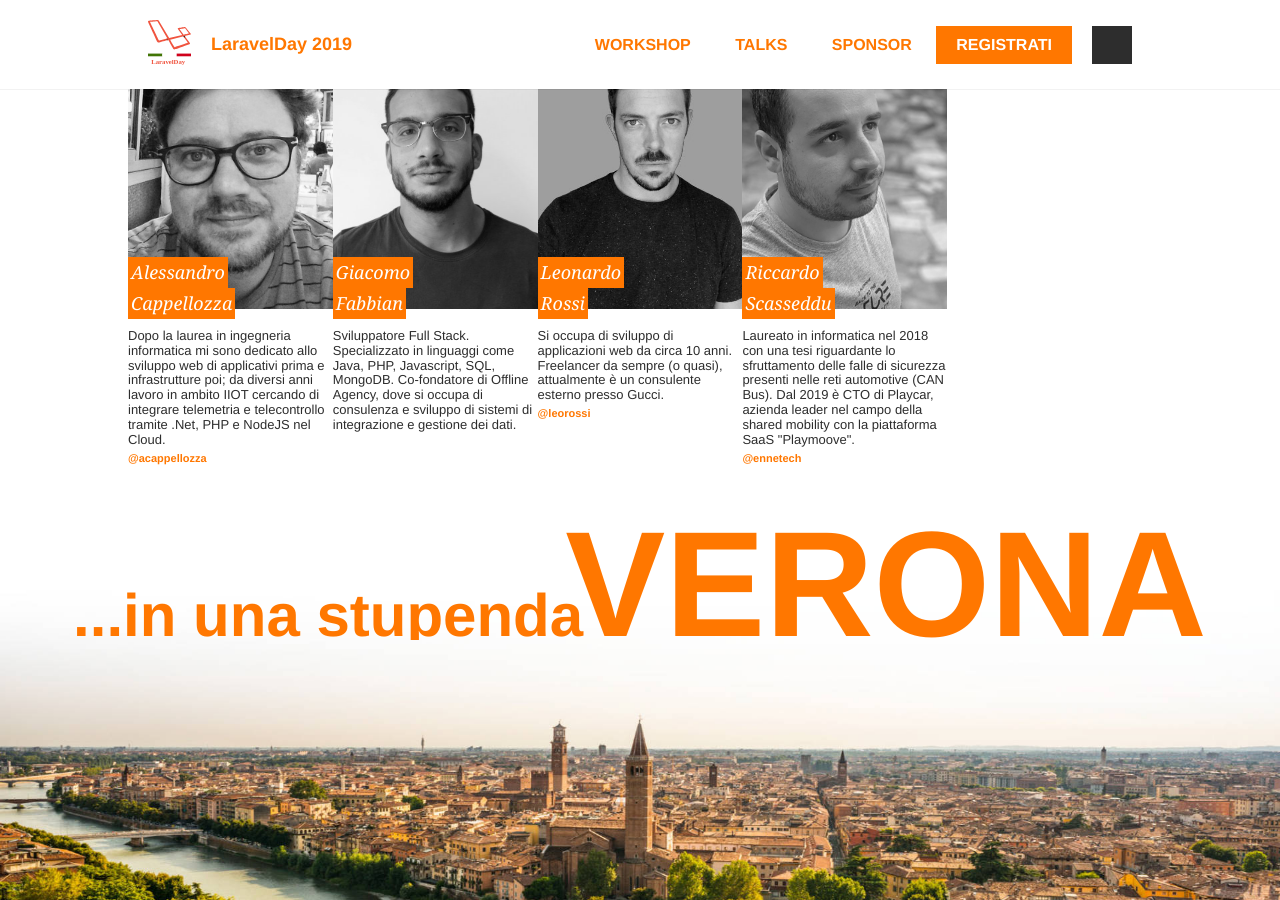
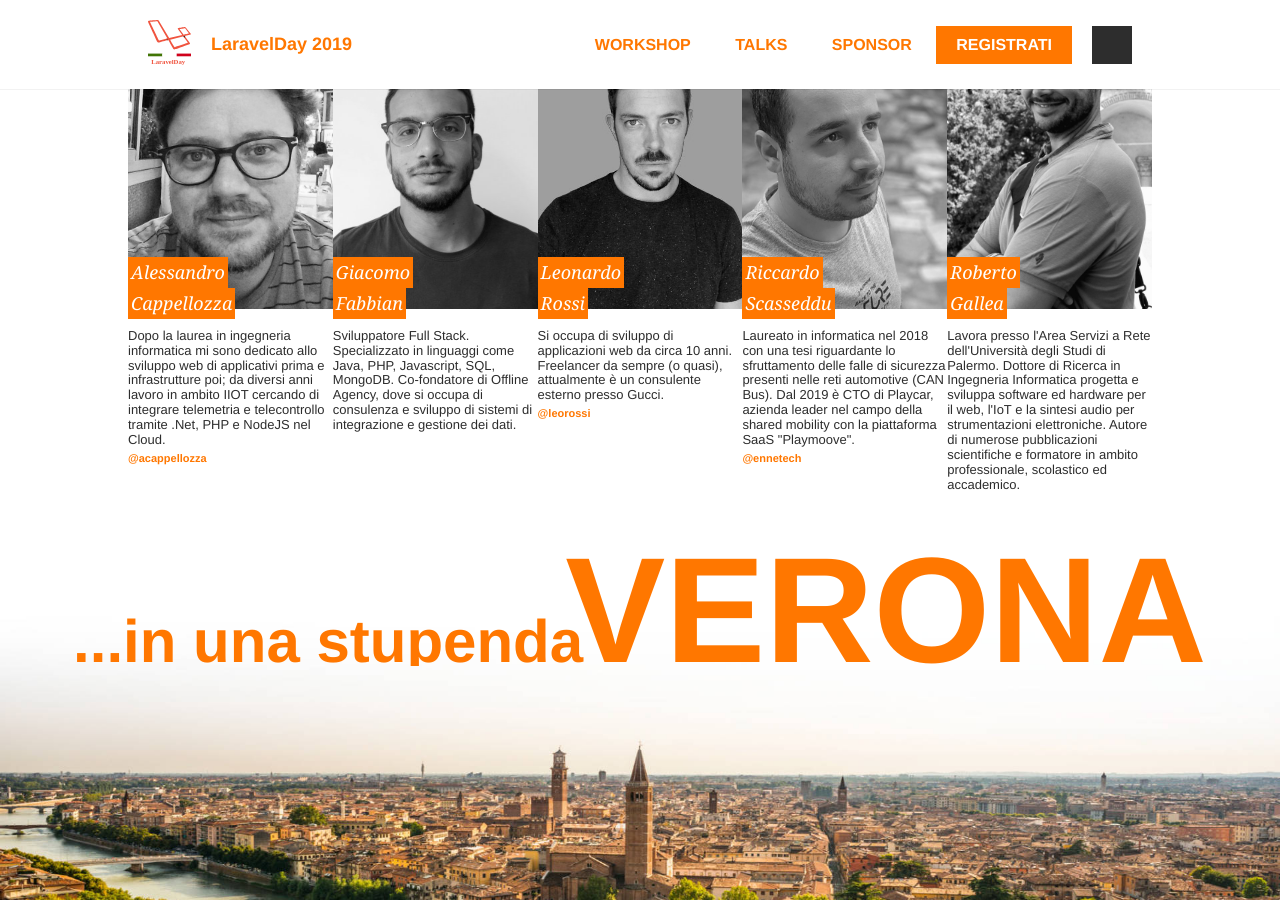
Before and after one commit to GrUSP/2019.laravelday.it, a Jekyll site: the page built from index.html, in a window 1280 px wide and 900 px high, scrolled down 1823 px. Built offline with Jekyll 4.4.1, drawn with Linux system fonts in a browser that asks for light colours; some web fonts are replaced; comment, search, counter and statistics services are not loaded; some of the changed lines change nothing that is shown.

Commit message:
Add Roberto

```diff
--- a/_data/speakers.yml
+++ b/_data/speakers.yml
@@ -38,3 +38,13 @@ list:
     first_name: Riccardo
     last_name: Scasseddu
     twitter: ennetech
+  -
+    id: roberto-gallea
+    description: >
+      Lavora presso l'Area Servizi a Rete dell'Università degli Studi di Palermo. Dottore di Ricerca in
+      Ingegneria Informatica progetta e sviluppa software ed hardware per il web, l'IoT e la sintesi audio per
+      strumentazioni elettroniche. Autore di numerose pubblicazioni scientifiche e formatore in ambito professionale,
+      scolastico ed accademico.
+    image: roberto-gallea.jpg
+    first_name: Roberto
+    last_name: Gallea
--- a/_data/talks.yml
+++ b/_data/talks.yml
@@ -40,3 +40,35 @@
     notifiche push se opportunamente configurato. Obiettivo di questo talk è proprio quello di analizzare il
     funzionamento del modulo e di tutti gli accorgimenti utili alla sua estensione e al suo utilizzo al massimo
     potenziale.
+-
+  speaker_id:
+    - roberto-gallea
+  title: Test Driven Development con Laravel
+  extract: >
+    Durante il talk verrà introdotta la pratica della disciplina del Test Driven Development. Dopo cenni preliminari
+    sulla storia del TDD e sulle sue motivazioni, si analizzeranno dei casi di studio usando Laravel e PHPunit.
+    Nel dettaglio verranno trattati i seguenti temi:
+
+    - La pratica del TDD
+    - Differenze tra Feature ed Unit testing
+    - L'uso delle asserzioni
+    - Integration testing e mocking
+    - (compatibilmente col tempo a disposizione) browser-tests con l'utilizzo di Selenium
+
+    Per partecipare al talk è richiesta esclusivamente una conoscenza di medio livello di Laravel/PHP
+-
+  speaker_id:
+    - roberto-gallea
+  title: Creazione di package Laravel
+  extract: >
+    Il talk descrive il ciclo di creazione e manutenzione di un package Laravel da utilizzare con composer.
+    In particolare verranno descritte le seguenti fasi:
+
+    - Definizione del package e delle sue funzionalità
+    - Pubblicazione di configurazioni, assets ed altri componenti
+    - Pubblicazione su GitHub
+    - Pubblicazione su packagist
+    - Automazione dell'aggiornamento su packagist in seguito ad un push
+    - Gestione delle versioni
+
+    Al fine di comprendere meglio i contenuti, si consiglia la conoscenza base di Laravel, composer e git.
```
Also changed, not shown: img/laravelday/speaker/roberto-gallea.jpg (added).
